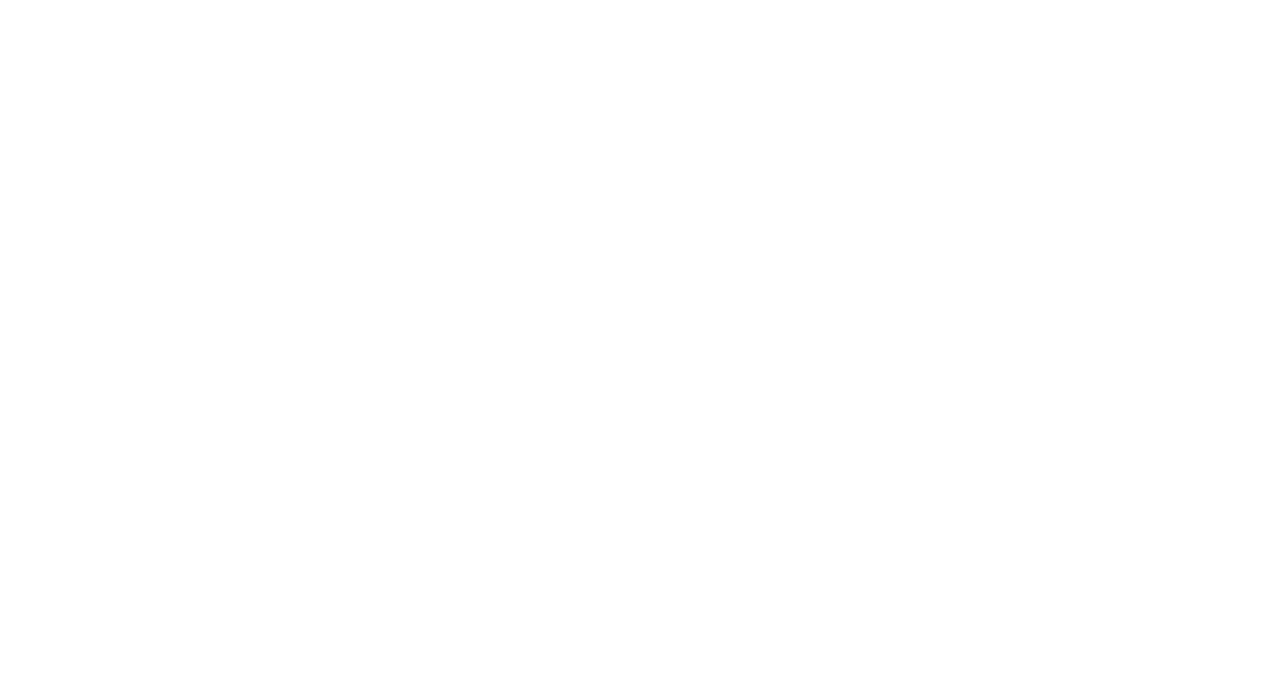
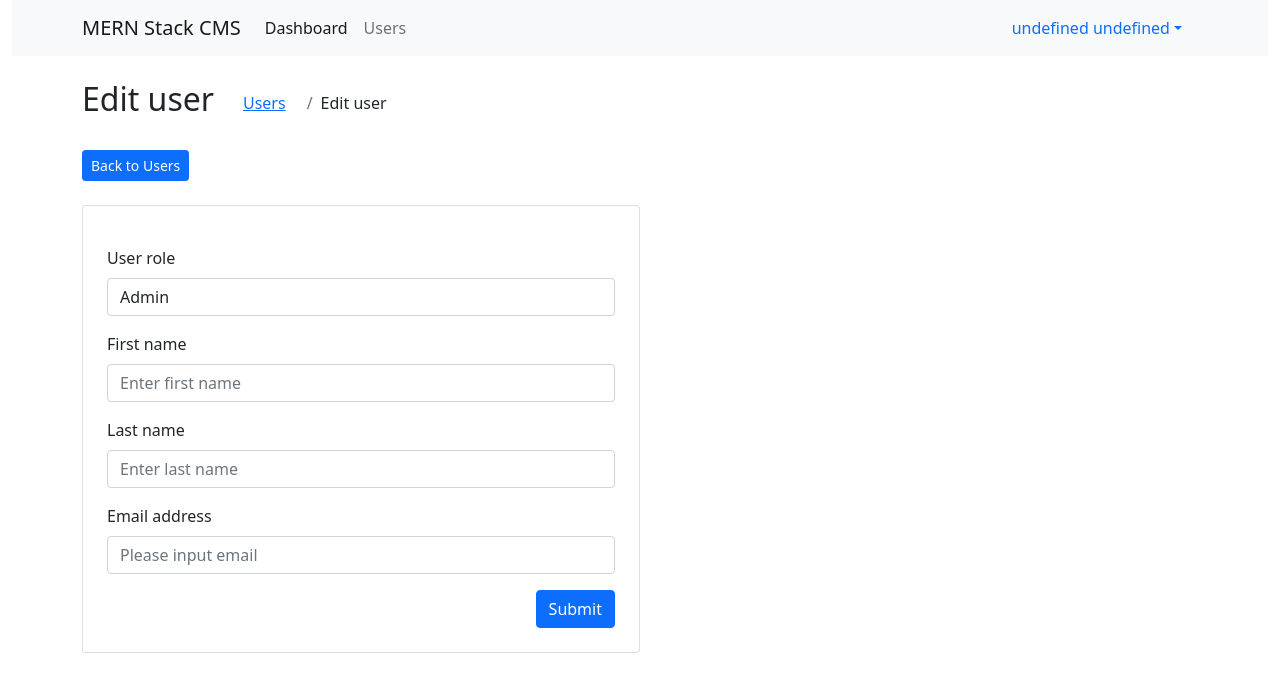
Before and after one commit to roeldingle/mernapp, a React (Create React App) app in the folder frontend/: page /admin/users/edit in a window 1280 px wide. Before the commit this address had no page. Shown: the top 692 px of the page. Built offline with nearby package versions, Linux system fonts and the light colour scheme; sample sign-in values are in the browser's storage.

Commit message:
Almost done with update

```diff
--- a/frontend/src/App.js
+++ b/frontend/src/App.js
@@ -6,8 +6,9 @@ import Dashboard from './pages/Dashboard';
 import Register from './pages/Register';
 import Login from './pages/Login';
 
-import Users from './pages/Users';
-import UserAdd from './pages/UserAdd';
+import Users from './pages/users/Users';
+import UserAdd from './pages/users/UserAdd';
+import UserEdit from './pages/users/UserEdit';
 
 function App() {
   return (
@@ -22,6 +23,7 @@ function App() {
 
           <Route path="/admin/users" element={<Users />}/>
           <Route path="/admin/users/add" element={<UserAdd />}/>
+          <Route path="/admin/users/edit" element={<UserEdit />}/>
         </Routes>
       </div>
     </Router>
--- /dev/null
+++ b/frontend/src/pages/users/UserAdd.jsx
@@ -0,0 +1,168 @@
+import React from 'react'
+import {useState, useEffect} from 'react';
+import {useNavigate} from 'react-router-dom';
+import {useSelector, useDispatch} from 'react-redux';
+import {addUser, reset} from '../../features/users/usersSlice';
+
+import Spinner from '../../components/Spinner';
+import Header from '../../components/Header';
+import Breadcrumbs from '../../components/Breadcrumbs';
+import {toast} from 'react-toastify';
+
+function UserAdd() {
+
+  const dispatch = useDispatch();
+  const navigate = useNavigate();
+
+  /*declare form variables*/
+  const initFormData = {
+      role: 'member',
+      firstname: '',
+      lastname: '',
+      email: '',
+      password: '',
+  };
+  /*set form data to state*/
+  const [formData, setFormData] = useState(initFormData);
+  //destructure
+  const {role,firstname,lastname,email, password} = formData;
+
+  /*get users data from redux store*/
+  const {
+    users,
+    isLoading,
+    isError,
+    isSuccess,
+    message
+  } = useSelector((state) => state.users);
+
+  const onSubmit = (e) => {
+        e.preventDefault();
+
+        if(
+            firstname.trim().length > 1 &&
+            lastname.trim().length > 1 &&
+            email.trim().length > 1 &&
+            password.trim().length > 1
+        ){
+            const userData = {
+                role,
+                firstname,
+                lastname,
+                email,
+                password,
+            }
+            dispatch(addUser(userData));
+            setFormData(initFormData);
+        }else{
+            toast.error('Please complete all fields');
+        }
+  };
+
+  /*form input change handler*/
+  const onChange = (e) => {
+      setFormData((prevState) => ({
+          ...prevState,
+          [e.target.name] : e.target.value
+      }));
+  };
+
+  /*monitor changes and execute code inside*/
+  useEffect(() => {
+    /*show error toast error status*/
+    if(isError){
+        toast.error(message);
+    }
+
+    if(isSuccess){
+        toast.success('User succesfully added');
+    }
+
+    dispatch(reset());
+
+  }, [isSuccess, isError, message, navigate])
+
+
+  /*return spinner if status is loading*/
+  if(isLoading){
+    return <Spinner />
+  }
+
+  return (
+    <>
+      <Header />
+      <Breadcrumbs page='Add user' items={['Users','Add user']} back={() => navigate('/admin/users')} />
+      <div className="container mt-4">
+      <div className="mb-4">
+              <button className="btn btn-primary btn-sm" onClick={() => navigate('/admin/users')}>Back to Users</button>
+            </div>
+            <div className="container mt-4">
+              <div className="row">
+                <div onSubmit={onSubmit} className="col-6 card p-3">
+                  <form className="p-2">
+                  <div className="mb-3 mt-3">
+                    <label className="form-label">User role</label>
+                    <select className="form-control" name="role" id="role" value={formData.role} onChange={onChange} >
+                        <option value="admin">Admin</option>
+                        <option value="member">Member</option>
+                    </select>
+                    </div>
+                    <div className="mb-3 mt-3">
+                    <label className="form-label">First name</label>
+                    <input
+                    type="text"
+                    name="firstname"
+                    className="form-control"
+                    id="firstname"
+                    placeholder="Enter first name"
+                    value={formData.firstname}
+                    onChange={onChange}
+                    />
+                    </div>
+                    <div className="mb-3 mt-3">
+                      <label className="form-label">Last name</label>
+                      <input
+                      type="text"
+                      name="lastname"
+                      className="form-control"
+                      id="lastname"
+                      placeholder="Enter last name"
+                      onChange={onChange}
+                      value={formData.lastname}
+                      />
+                    </div>
+                    <div className="mb-3 mt-3">
+                      <label className="form-label">Email address</label>
+                      <input
+                      type="email"
+                      name="email"
+                      className="form-control"
+                      id="email"
+                      placeholder="Enter email"
+                      onChange={onChange}
+                      value={formData.email}
+                      />
+                    </div>
+                    <div className="mb-3">
+                      <label className="form-label">Password</label>
+                      <input
+                      type="password"
+                      name="password"
+                      className="form-control"
+                      id="password"
+                      placeholder="Enter password"
+                      onChange={onChange}
+                      value={formData.password}
+                      />
+                    </div>
+                    <button type="submit" className="btn btn-primary float-end">Submit</button>
+                  </form>
+                </div>
+              </div>
+            </div>
+      </div>
+    </>
+  )
+}
+
+export default UserAdd
--- a/frontend/src/pages/UserAdd.jsx
+++ b/frontend/src/pages/users/UserEdit.jsx
@@ -1,31 +1,18 @@
 import React from 'react'
-import {useState, useEffect} from 'react';
+import {useState, useEffect, useLayoutEffect} from 'react';
 import {useNavigate} from 'react-router-dom';
 import {useSelector, useDispatch} from 'react-redux';
-import {addUser, reset} from '../features/users/usersSlice';
+import { reset} from '../../features/users/usersSlice';
 
-import Spinner from '../components/Spinner';
-import Header from '../components/Header';
-import Breadcrumbs from '../components/Breadcrumbs';
+import Spinner from '../../components/Spinner';
+import Header from '../../components/Header';
+import Breadcrumbs from '../../components/Breadcrumbs';
 import {toast} from 'react-toastify';
 
-function Users() {
+function UserEdit() {
 
   const dispatch = useDispatch();
   const navigate = useNavigate();
-
-  /*declare form variables*/
-  const initFormData = {
-      role: 'member',
-      firstname: '',
-      lastname: '',
-      email: '',
-      password: '',
-  };
-  /*set form data to state*/
-  const [formData, setFormData] = useState(initFormData);
-  //destructure
-  const {role,firstname,lastname,email, password} = formData;
 
   /*get users data from redux store*/
   const {
@@ -36,23 +23,37 @@ function Users() {
     message
   } = useSelector((state) => state.users);
 
+  /*notify on first load*/
+  const [firstLoad, setFirstLoad] = useState(true);
+
+  /*declare form variables*/
+  const initFormData = {
+      role: 'member',
+      firstname: '',
+      lastname: '',
+      email: '',
+  };
+  /*set form data to state*/
+  const [formData, setFormData] = useState(initFormData);
+  //destructure
+  const {role,firstname,lastname,email} = formData;
+
+
   const onSubmit = (e) => {
         e.preventDefault();
 
         if(
             firstname.trim().length > 1 &&
             lastname.trim().length > 1 &&
-            email.trim().length > 1 &&
-            password.trim().length > 1
+            email.trim().length > 1
         ){
             const userData = {
                 role,
                 firstname,
                 lastname,
                 email,
-                password,
             }
-            dispatch(addUser(userData));
+            //dispatch(addUser(userData));
             setFormData(initFormData);
         }else{
             toast.error('Please complete all fields');
@@ -61,6 +62,7 @@ function Users() {
 
   /*form input change handler*/
   const onChange = (e) => {
+        setFirstLoad(false)
       setFormData((prevState) => ({
           ...prevState,
           [e.target.name] : e.target.value
@@ -74,11 +76,12 @@ function Users() {
         toast.error(message);
     }
 
+
     if(isSuccess){
         toast.success('User succesfully added');
     }
 
-    dispatch(reset());
+    //dispatch(reset());
 
   }, [isSuccess, isError, message, navigate])
 
@@ -91,7 +94,7 @@ function Users() {
   return (
     <>
       <Header />
-      <Breadcrumbs page='Add user' items={['Users','Add user']} back={() => navigate('/admin/users')} />
+      <Breadcrumbs page='Edit user' items={['Users','Edit user']} back={() => navigate('/admin/users')} />
       <div className="container mt-4">
       <div className="mb-4">
               <button className="btn btn-primary btn-sm" onClick={() => navigate('/admin/users')}>Back to Users</button>
@@ -102,19 +105,10 @@ function Users() {
                   <form className="p-2">
                   <div className="mb-3 mt-3">
                     <label className="form-label">User role</label>
-                    <select className="form-control" name="role" id="role" onChange={onChange} >
-                        <option value="admin" selected={formData.role === 'admin' ? true : false}>Admin</option>
-                        <option value="member" selected={formData.role === 'member' ? true : false}>Member</option>
+                    <select className="form-control" name="role" id="role" value={firstLoad ? users.role : role} onChange={onChange} >
+                        <option value="admin">Admin</option>
+                        <option value="member">Member</option>
                     </select>
-                    {/* <input
-                    type="text"
-                    name="role"
-                    className="form-control"
-                    id="role"
-                    placeholder="Enter role"
-                    value={formData.role}
-                    onChange={onChange}
-                    /> */}
                     </div>
                     <div className="mb-3 mt-3">
                     <label className="form-label">First name</label>
@@ -124,7 +118,7 @@ function Users() {
                     className="form-control"
                     id="firstname"
                     placeholder="Enter first name"
-                    value={formData.firstname}
+                    value={firstname === '' ? users.firstname : firstname}
                     onChange={onChange}
                     />
                     </div>
@@ -137,7 +131,7 @@ function Users() {
                       id="lastname"
                       placeholder="Enter last name"
                       onChange={onChange}
-                      value={formData.lastname}
+                      value={lastname === '' ? users.lastname : lastname}
                       />
                     </div>
                     <div className="mb-3 mt-3">
@@ -147,21 +141,9 @@ function Users() {
                       name="email"
                       className="form-control"
                       id="email"
-                      placeholder="Enter email"
+                      placeholder="Please input email"
                       onChange={onChange}
-                      value={formData.email}
-                      />
-                    </div>
-                    <div className="mb-3">
-                      <label className="form-label">Password</label>
-                      <input
-                      type="password"
-                      name="password"
-                      className="form-control"
-                      id="password"
-                      placeholder="Enter password"
-                      onChange={onChange}
-                      value={formData.password}
+                      value={email === '' ? users.email : email}
                       />
                     </div>
                     <button type="submit" className="btn btn-primary float-end">Submit</button>
@@ -174,4 +156,4 @@ function Users() {
   )
 }
 
-export default Users
+export default UserEdit
```
Also changed, not shown: frontend/src/features/users/usersService.js (+16 -1 lines), frontend/src/features/users/usersSlice.js (+37 -9 lines), frontend/src/pages/users/Users.jsx (renamed from frontend/src/pages/Users.jsx, +14 -8 lines), 2 other files (tests, documents, lock files or other folders).
